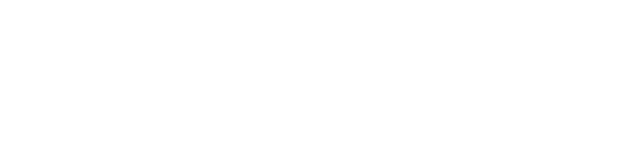
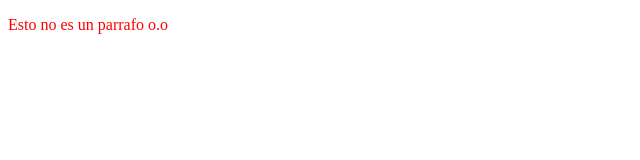
Before and after one commit to ignacix/ejemplo, a plain HTML site: page index.html in a window 1280 px wide. Shown: the whole page, without its empty margins (0-640 px from the left). Drawn offline with Linux system fonts and the light colour scheme.

Commit message:
Párrafo rojo
se agrega css y un párrafo rojo

```diff
--- /dev/null
+++ b/estilos.css
@@ -0,0 +1,3 @@
+p{
+    color: red;
+}
--- a/index.html
+++ b/index.html
@@ -5,8 +5,11 @@
             Ejemplo
         </title>
         <meta charset="UTF-8">
+        <link rel="stylesheet" type="text/css" href="estilos.css">
     </head>
     <body>
-
+        <p>
+         Esto no es un parrafo   o.o
+        </p>
     </body>
 </html>
```
